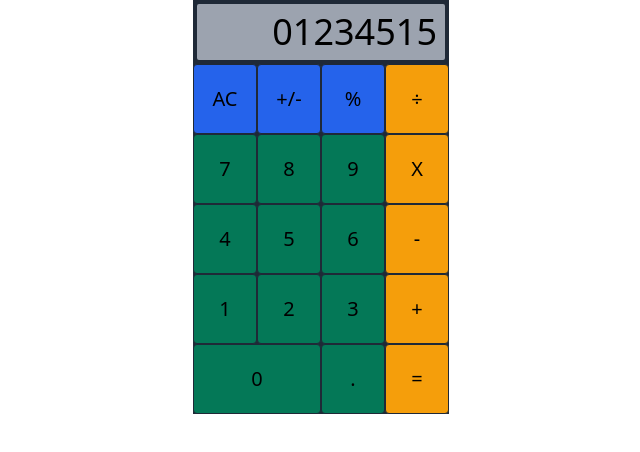
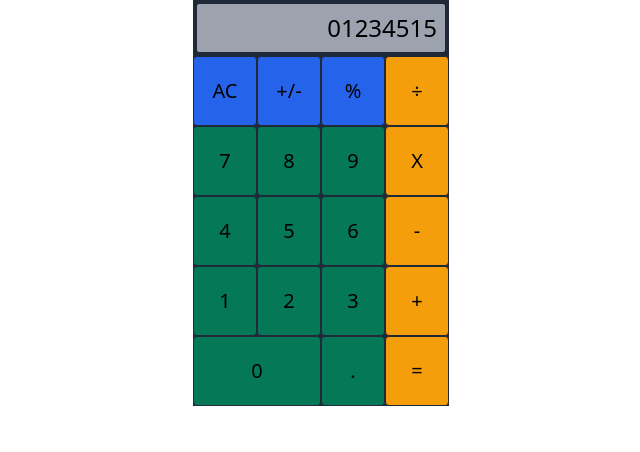
Before and after one commit to epinczinger/calculator, a React (Create React App) app: page / in a window 1280 px wide. Shown: the top 452 px of the page, without its empty margins (319-959 px from the left). Built offline with nearby package versions, Linux system fonts and the light colour scheme.

Commit message:
change size of display

```diff
--- a/src/components/Display.js
+++ b/src/components/Display.js
@@ -4,7 +4,7 @@ import PropTypes from 'prop-types';
 export default function Display(props) {
   const { result } = props;
   return (
-    <div className="flex justify-end bg-gray-400 border-4 border-gray-800 rounded-md text-4xl p-2">
+    <div className="flex justify-end bg-gray-400 border-4 border-gray-800 rounded-md text-2xl lg-text-3xl p-2">
       <h2>{result}</h2>
     </div>
   );
```
